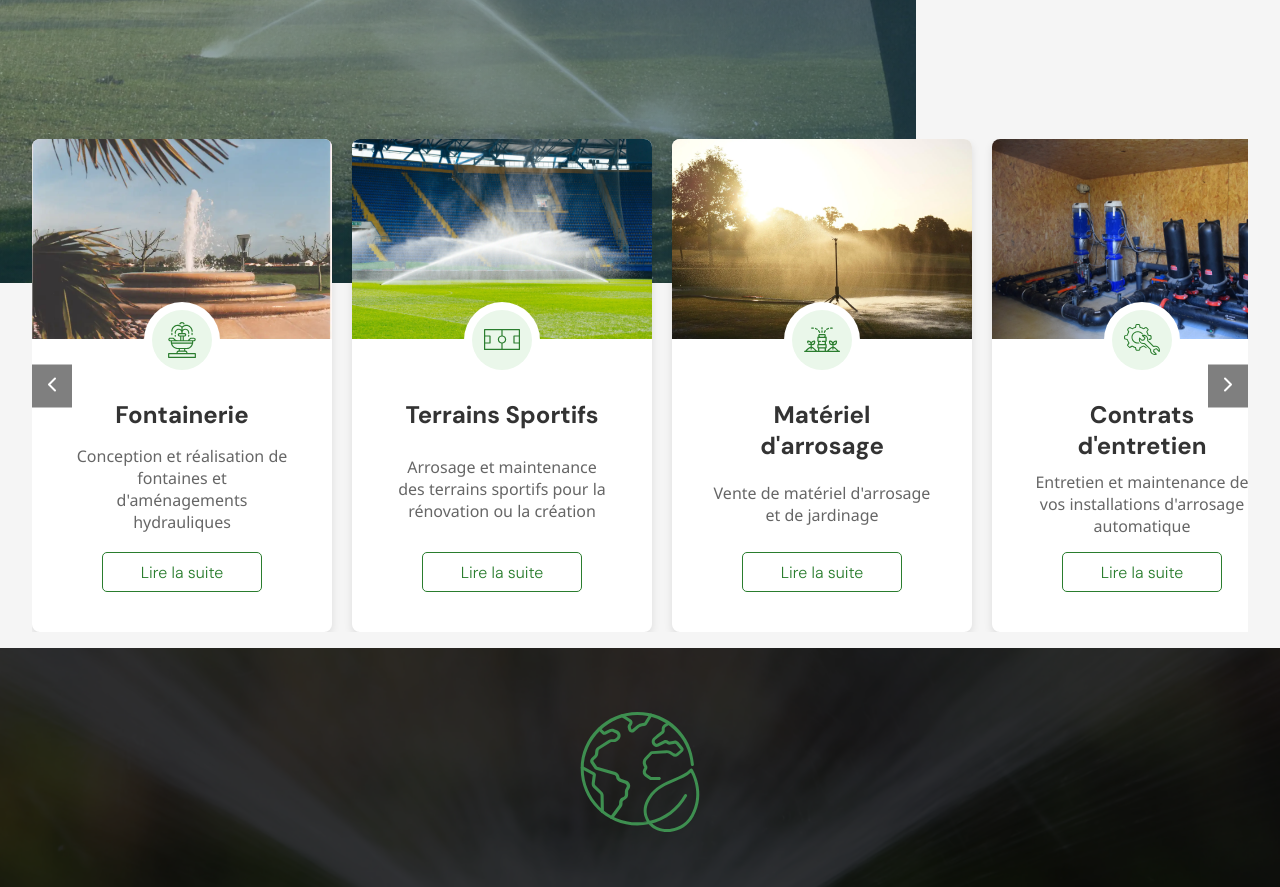
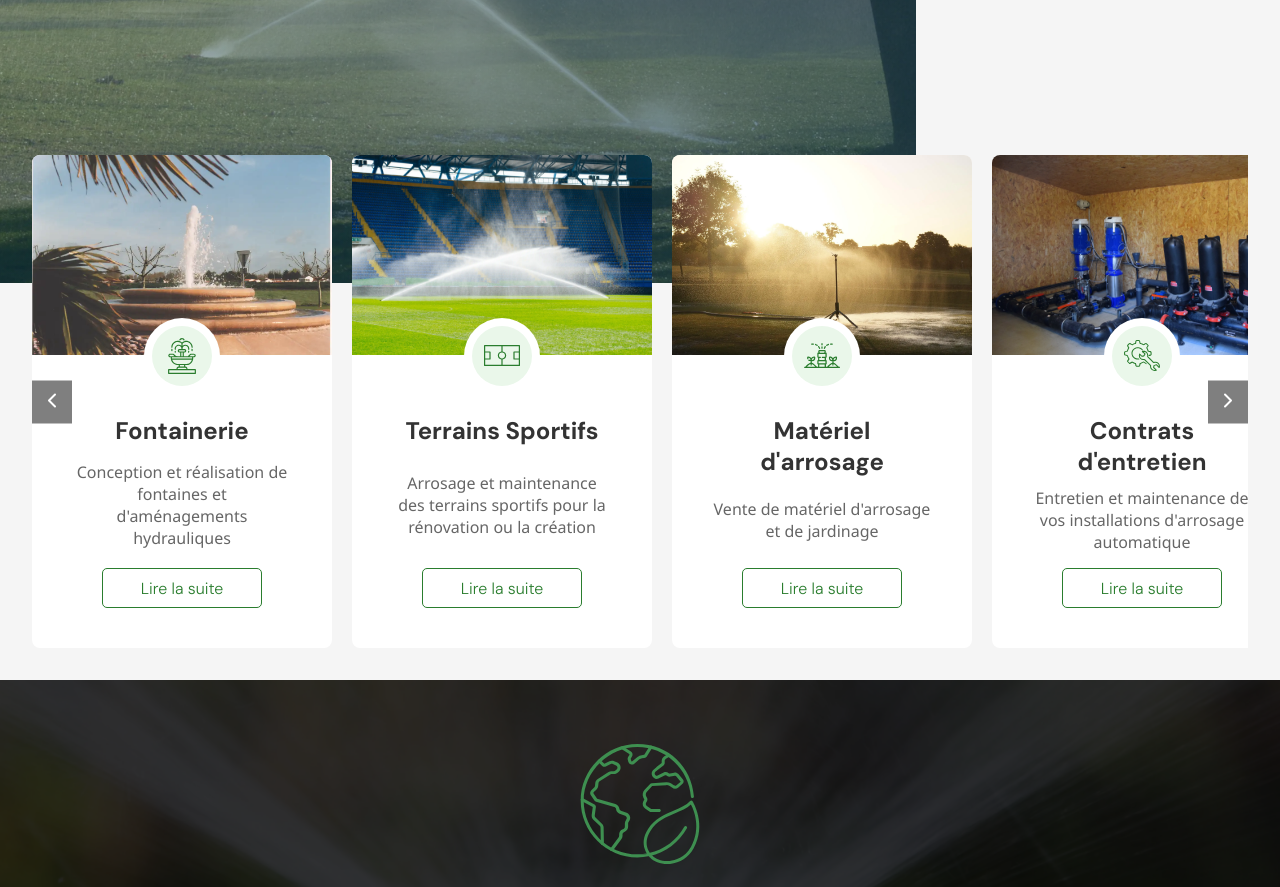
Before and after one commit to Jordan-celton/Neptune-Arrosage, a React (Vite) app in the folder mon-projet/: page / in a window 1280 px wide. Shown: the part 1900-2787 px from the top of the page. Built offline with nearby package versions, Linux system fonts and the light colour scheme.

Commit message:
style: Suppression de l'affichage flex et des styles de centrage dans le conteneur du carrousel, ajustement des marges et du rembourrage pour une meilleure présentation style: Suppression de l'ombre portée sur les cartes de service pour un design plus épuré

```diff
--- a/mon-projet/src/styles/HomePage/Carousel.css
+++ b/mon-projet/src/styles/HomePage/Carousel.css
@@ -1,11 +1,10 @@
 .carousel-container {
     position: relative;
-    display: flex;
-    align-items: center;
-    justify-content: center;
     width: 100%;
-    padding: 1rem 0;
+    max-width: 1600px;
+    margin: 0 auto;
     overflow: hidden;
+    padding: 2rem 0;
 }
 
 .carousel-wrapper {
--- a/mon-projet/src/styles/HomePage/ServicesSection.css
+++ b/mon-projet/src/styles/HomePage/ServicesSection.css
@@ -122,7 +122,6 @@
     background: white;
     border-radius: 8px;
     overflow: hidden;
-    box-shadow: 0 4px 8px rgba(0, 0, 0, 0.1);
     transition: transform 0.3s ease;
     display: flex;
     flex-direction: column;
```
